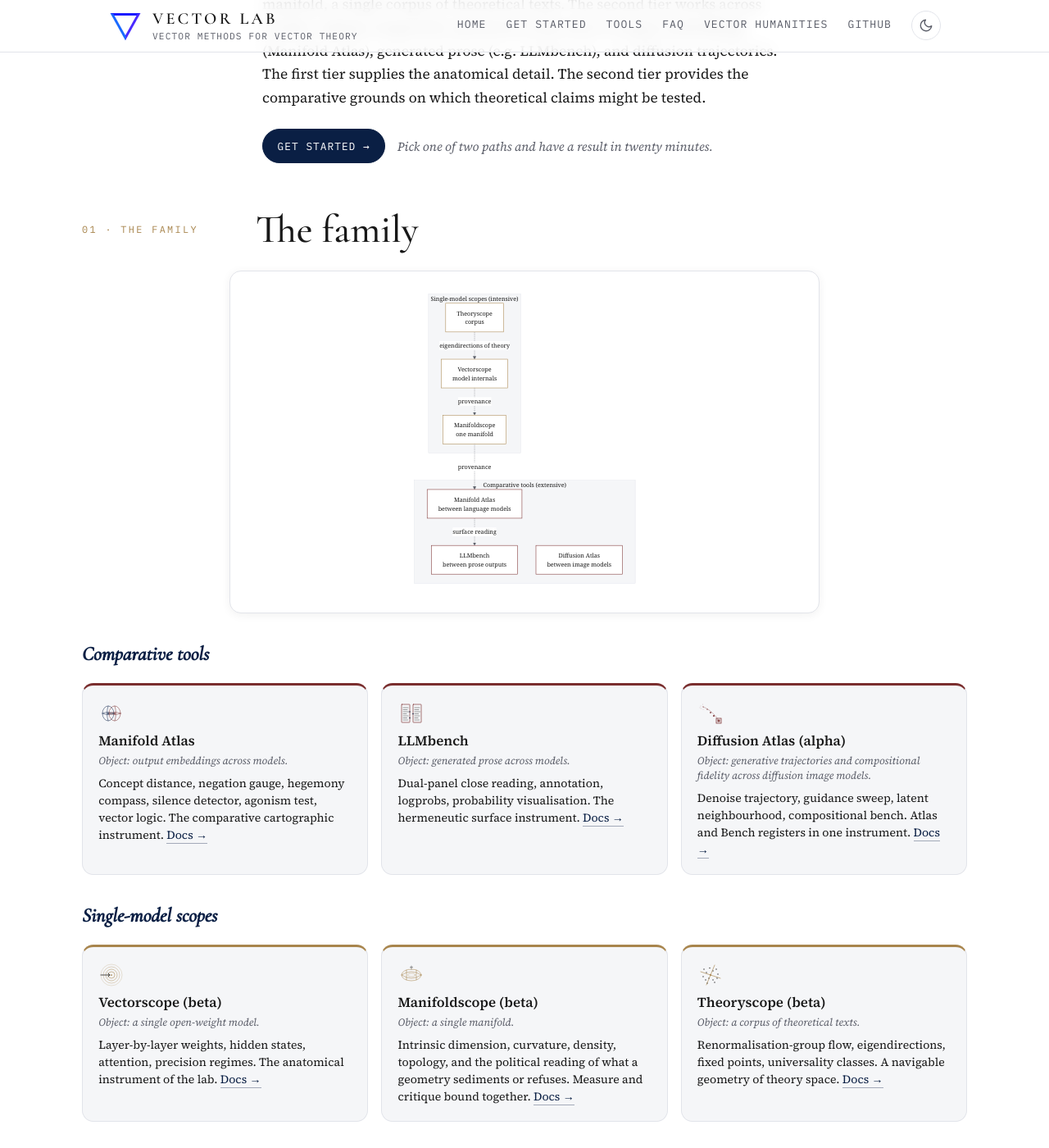
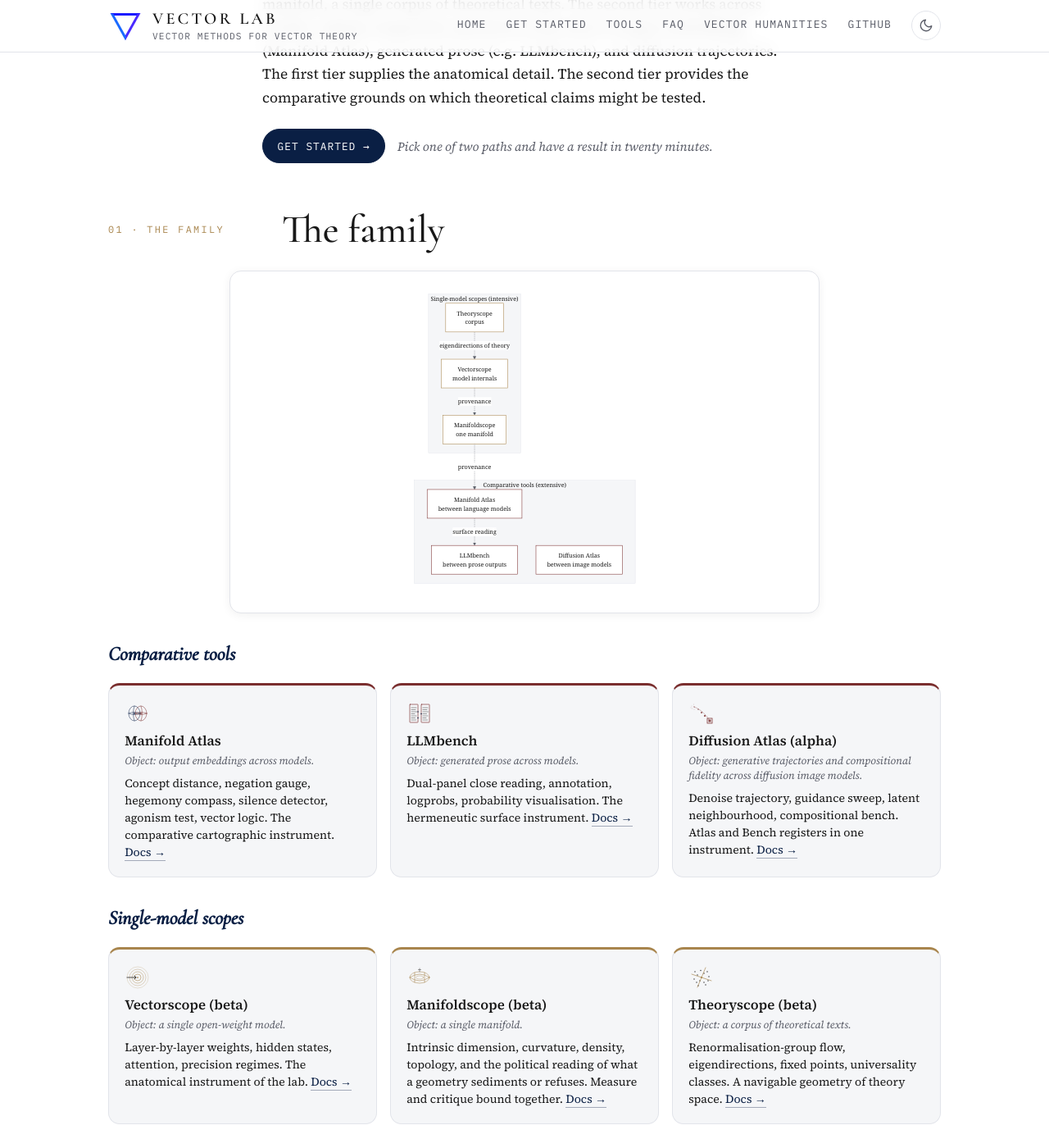
Before and after one commit to vector-lab-tools/vector-lab-tools.github.io, a Jekyll site: the page built from index.md, in a window 1280 px wide and 1400 px high, scrolled down 984 px. Shown: the whole window at 82% size. Built offline with Jekyll 4.4.1, drawn with Linux system fonts in a browser that asks for light colours.

Commit message:
Fix zero side margin on phones: .content padding shorthand was overriding .wrap's side padding

```diff
--- a/assets/css/style.scss
+++ b/assets/css/style.scss
@@ -319,7 +319,11 @@ hr { border: 0; border-top: 1px solid var(--vl-rule); margin: 3rem 0; }
 
 // Content
 
-.content { padding: 2rem 0 4rem; }
+.content { padding-block: 2rem 4rem; }
+
+@media (max-width: 600px) {
+  .wrap { padding-inline: 1.1rem; }
+}
 
 // Hero
 
```
